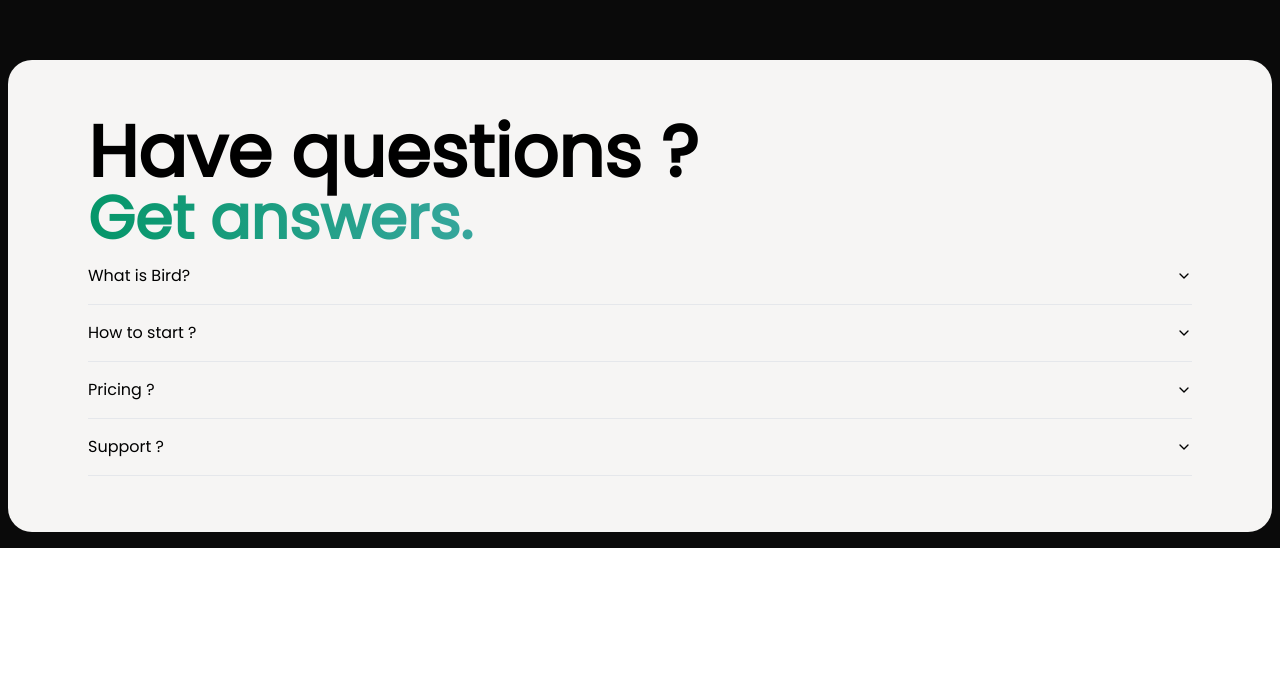
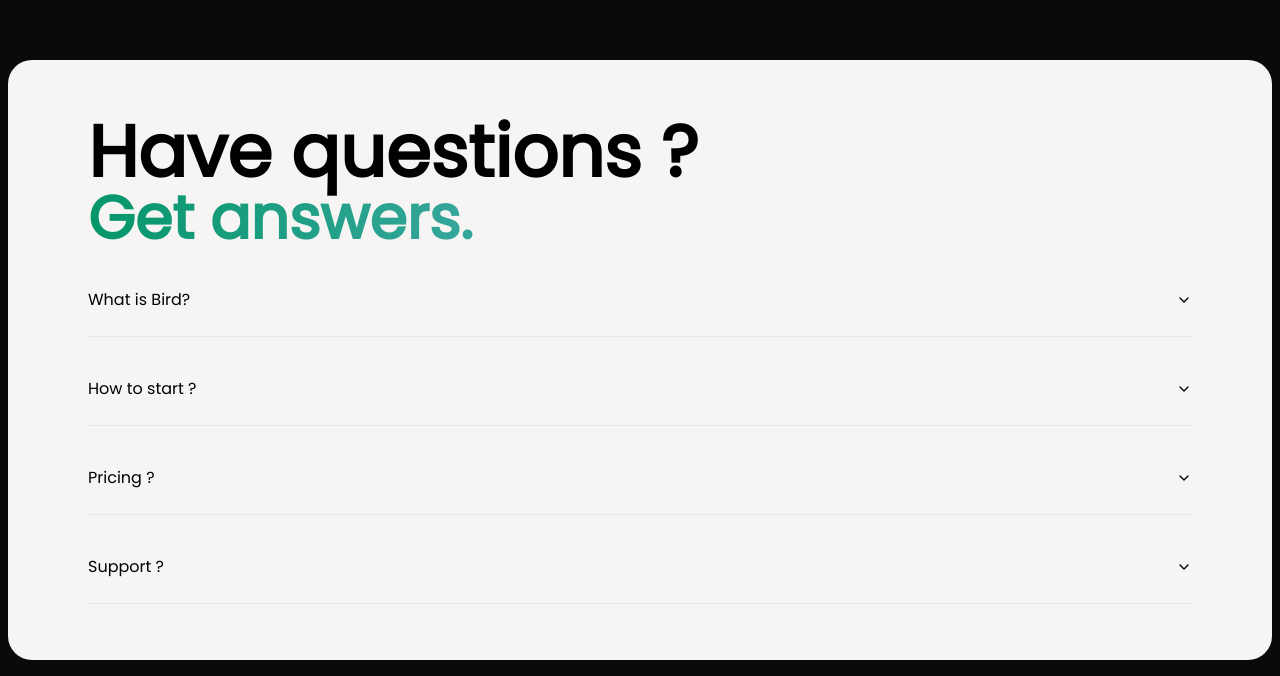
Before and after one commit to Beka-Merebashvili/Digital-Marketing-Agency, a Next.js app: page / in a window 1280 px wide. Shown: the part 6326-7002 px from the top of the page. Before the commit the page ends 6874 px from the top, so only its background shows below. Built offline with nearby package versions, Linux system fonts and the light colour scheme.

Commit message:
fix acordion style

```diff
--- a/src/components/ui/accordion.tsx
+++ b/src/components/ui/accordion.tsx
@@ -28,7 +28,7 @@
     <AccordionPrimitive.Trigger
       ref={ref}
       className={cn(
-        "flex flex-1 items-center justify-between py-4 font-medium transition-all hover:underline [&[data-state=open]>svg]:rotate-180",
+        "flex flex-1 items-center justify-between pt-10 pb-6 font-medium transition-all hover:underline [&[data-state=open]>svg]:rotate-180",
         className
       )}
       {...props}
```
